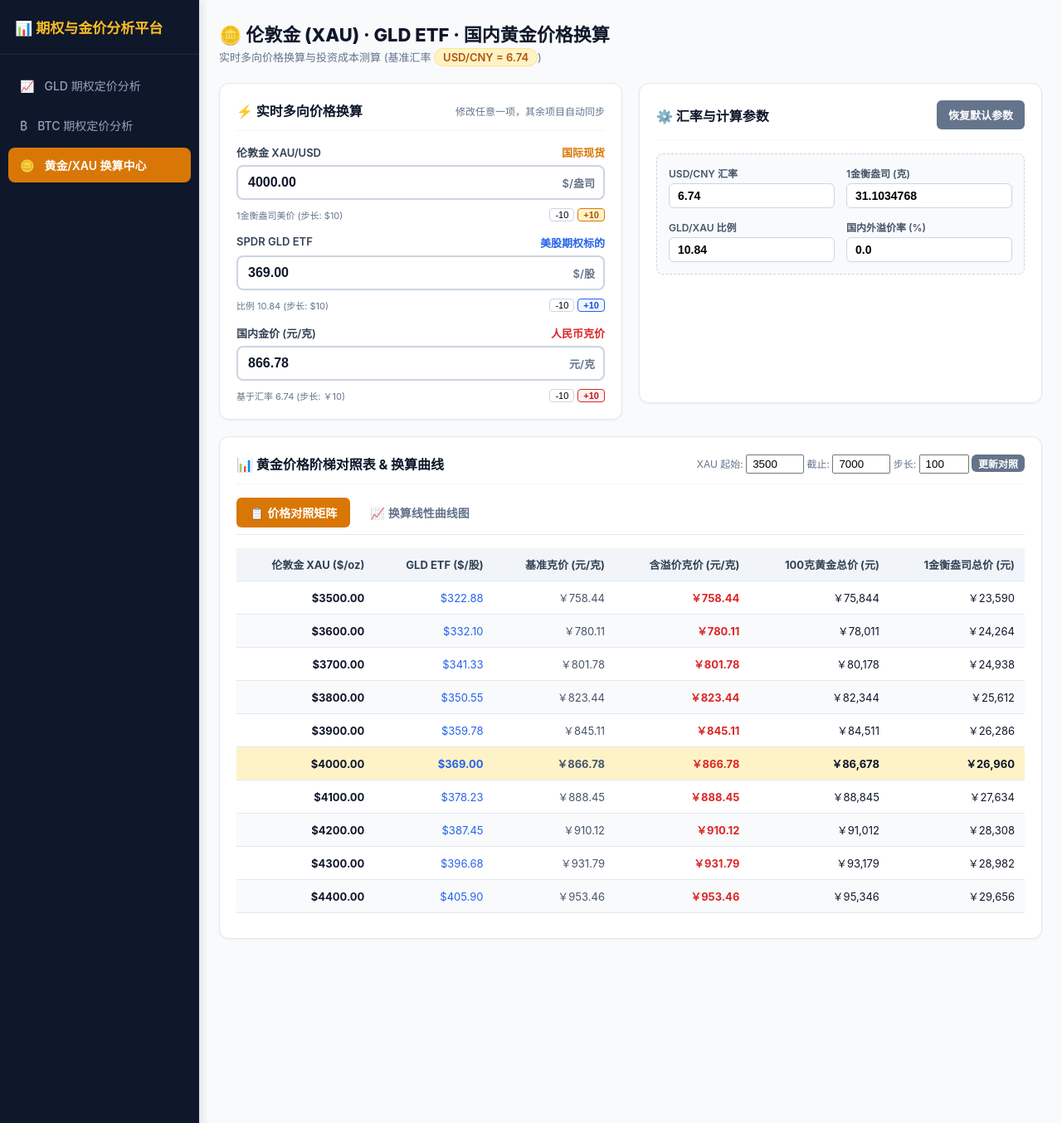
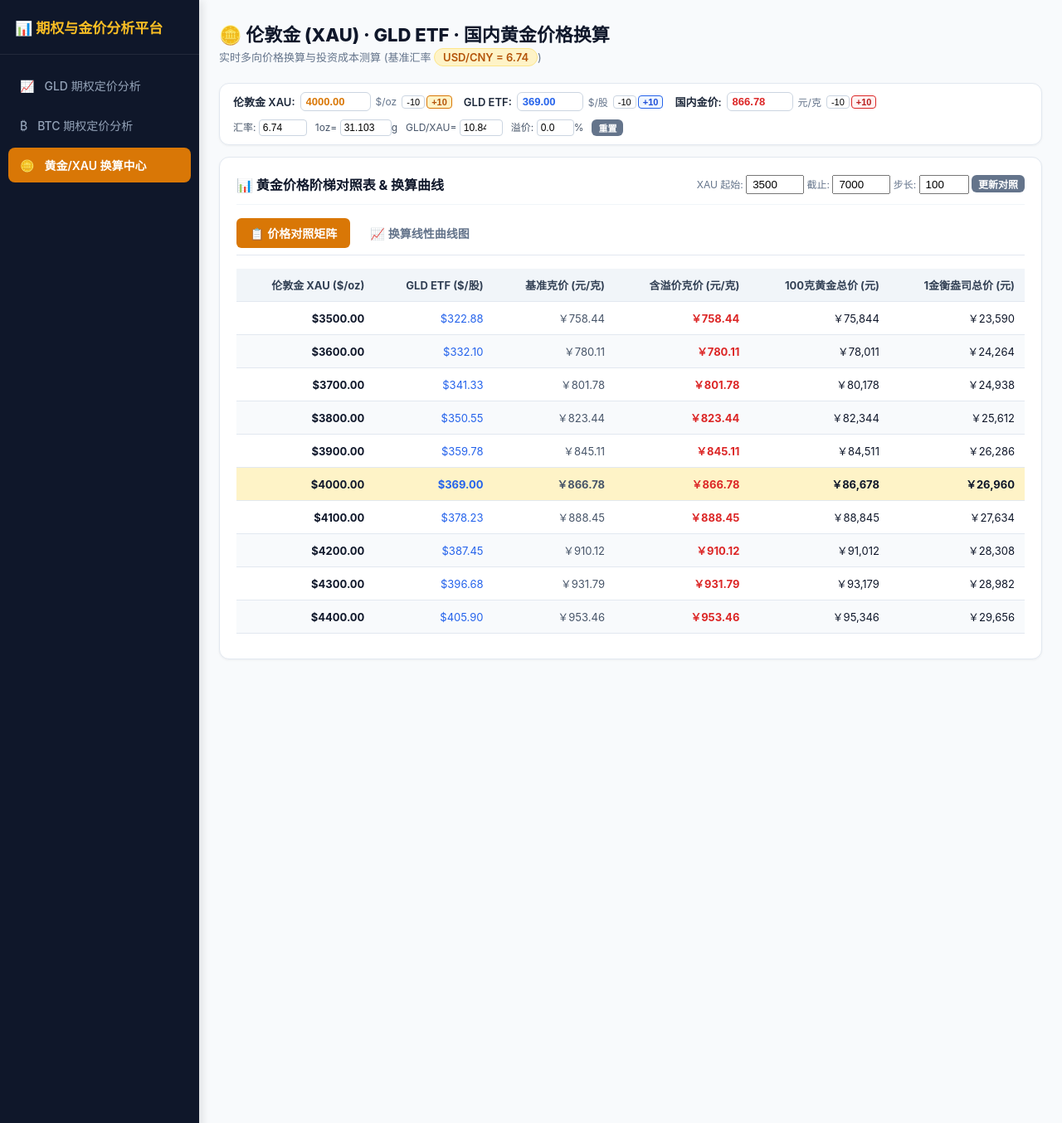
Before and after one commit to woodlyer/optionCal, a Flask app: page /xau in a window 1280 px wide. Shown: the top 1354 px of the page at 83% size. Run offline with Flask 3, Linux system fonts and the light colour scheme; the visitor is signed in with stand-in values (Sample User, id 1); some libraries are stand-ins or nearby versions.

Commit message:
style: 将 gold 页面顶部换算与参数控制合并为单行紧凑控制栏

```diff
--- a/templates/gold.html
+++ b/templates/gold.html
@@ -515,99 +515,52 @@
             </div>
         </div>
 
-        <!-- 换算核心与参数 -->
-        <div class="grid-2">
-            <!-- 实时多向换算器 -->
-            <div class="card">
-                <div class="card-header">
-                    <span class="card-title">⚡ 实时多向价格换算</span>
-                    <span style="font-size: 12px; color: #64748b;">修改任意一项，其余项目自动同步</span>
-                </div>
-
-                <div class="converter-grid">
-                    <!-- XAU 伦敦金 -->
-                    <div class="input-group">
-                        <label for="inputXAU">
-                            <span>伦敦金 XAU/USD</span>
-                            <span style="color: #d97706;">国际现货</span>
-                        </label>
-                        <div class="input-wrapper">
-                            <input type="number" id="inputXAU" class="input-field" step="10" value="4000.00">
-                            <span class="input-unit">$/盎司</span>
-                        </div>
-                        <div class="sub-info" style="display: flex; justify-content: space-between; align-items: center; margin-top: 4px;">
-                            <span>1金衡盎司美价 (步长: $10)</span>
-                            <span style="display: flex; gap: 4px;">
-                                <button type="button" onclick="adjustXau(-10)" style="padding: 1px 6px; font-size: 11px; border: 1px solid #cbd5e1; border-radius: 4px; background: #fff; cursor: pointer;">-10</button>
-                                <button type="button" onclick="adjustXau(10)" style="padding: 1px 6px; font-size: 11px; border: 1px solid #d97706; border-radius: 4px; background: #fef3c7; color: #b45309; font-weight: bold; cursor: pointer;">+10</button>
-                            </span>
+        <!-- 单行紧凑型价格换算与参数控制栏 -->
+        <div class="card" style="padding: 10px 16px; margin-bottom: 14px;">
+            <div style="display: flex; flex-wrap: wrap; align-items: center; justify-content: space-between; gap: 10px 16px;">
+                <!-- 实时换算项 -->
+                <div style="display: flex; flex-wrap: wrap; align-items: center; gap: 14px;">
+                    <!-- 伦敦金 XAU -->
+                    <div style="display: flex; align-items: center; gap: 6px;">
+                        <label for="inputXAU" style="font-weight: 600; font-size: 13px; color: #1e293b; white-space: nowrap;">伦敦金 XAU:</label>
+                        <input type="number" id="inputXAU" step="10" value="4000.00" style="width: 85px; padding: 3px 6px; font-size: 13px; font-weight: 700; color: #d97706; border: 1px solid #cbd5e1; border-radius: 6px;">
+                        <span style="font-size: 12px; color: #64748b;">$/oz</span>
+                        <div style="display: flex; gap: 2px;">
+                            <button type="button" onclick="adjustXau(-10)" style="padding: 1px 5px; font-size: 11px; border: 1px solid #cbd5e1; border-radius: 4px; background: #fff; cursor: pointer;">-10</button>
+                            <button type="button" onclick="adjustXau(10)" style="padding: 1px 5px; font-size: 11px; border: 1px solid #d97706; border-radius: 4px; background: #fef3c7; color: #b45309; font-weight: bold; cursor: pointer;">+10</button>
                         </div>
                     </div>
 
-                    <!-- GLD 黄金ETF -->
-                    <div class="input-group">
-                        <label for="inputGLD">
-                            <span>SPDR GLD ETF</span>
-                            <span style="color: #2563eb;">美股期权标的</span>
-                        </label>
-                        <div class="input-wrapper">
-                            <input type="number" id="inputGLD" class="input-field" step="10" value="368.91">
-                            <span class="input-unit">$/股</span>
-                        </div>
-                        <div class="sub-info" style="display: flex; justify-content: space-between; align-items: center; margin-top: 4px;">
-                            <span>比例 10.84 (步长: $10)</span>
-                            <span style="display: flex; gap: 4px;">
-                                <button type="button" onclick="adjustGld(-10)" style="padding: 1px 6px; font-size: 11px; border: 1px solid #cbd5e1; border-radius: 4px; background: #fff; cursor: pointer;">-10</button>
-                                <button type="button" onclick="adjustGld(10)" style="padding: 1px 6px; font-size: 11px; border: 1px solid #2563eb; border-radius: 4px; background: #eff6ff; color: #1d4ed8; font-weight: bold; cursor: pointer;">+10</button>
-                            </span>
+                    <!-- GLD ETF -->
+                    <div style="display: flex; align-items: center; gap: 6px;">
+                        <label for="inputGLD" style="font-weight: 600; font-size: 13px; color: #1e293b; white-space: nowrap;">GLD ETF:</label>
+                        <input type="number" id="inputGLD" step="10" value="368.91" style="width: 80px; padding: 3px 6px; font-size: 13px; font-weight: 700; color: #2563eb; border: 1px solid #cbd5e1; border-radius: 6px;">
+                        <span style="font-size: 12px; color: #64748b;">$/股</span>
+                        <div style="display: flex; gap: 2px;">
+                            <button type="button" onclick="adjustGld(-10)" style="padding: 1px 5px; font-size: 11px; border: 1px solid #cbd5e1; border-radius: 4px; background: #fff; cursor: pointer;">-10</button>
+                            <button type="button" onclick="adjustGld(10)" style="padding: 1px 5px; font-size: 11px; border: 1px solid #2563eb; border-radius: 4px; background: #eff6ff; color: #1d4ed8; font-weight: bold; cursor: pointer;">+10</button>
                         </div>
                     </div>
 
-                    <!-- 人民币/克 -->
-                    <div class="input-group">
-                        <label for="inputRMBGram">
-                            <span>国内金价 (元/克)</span>
-                            <span style="color: #dc2626;">人民币克价</span>
-                        </label>
-                        <div class="input-wrapper">
-                            <input type="number" id="inputRMBGram" class="input-field" step="10" value="866.78">
-                            <span class="input-unit">元/克</span>
-                        </div>
-                        <div class="sub-info" style="display: flex; justify-content: space-between; align-items: center; margin-top: 4px;">
-                            <span id="rmbGramSubText">基于汇率 6.74 (步长: ￥10)</span>
-                            <span style="display: flex; gap: 4px;">
-                                <button type="button" onclick="adjustRmbGram(-10)" style="padding: 1px 6px; font-size: 11px; border: 1px solid #cbd5e1; border-radius: 4px; background: #fff; cursor: pointer;">-10</button>
-                                <button type="button" onclick="adjustRmbGram(10)" style="padding: 1px 6px; font-size: 11px; border: 1px solid #dc2626; border-radius: 4px; background: #fef2f2; color: #b91c1c; font-weight: bold; cursor: pointer;">+10</button>
-                            </span>
+                    <!-- 国内金价 -->
+                    <div style="display: flex; align-items: center; gap: 6px;">
+                        <label for="inputRMBGram" style="font-weight: 600; font-size: 13px; color: #1e293b; white-space: nowrap;">国内金价:</label>
+                        <input type="number" id="inputRMBGram" step="10" value="866.78" style="width: 80px; padding: 3px 6px; font-size: 13px; font-weight: 700; color: #dc2626; border: 1px solid #cbd5e1; border-radius: 6px;">
+                        <span style="font-size: 12px; color: #64748b;">元/克</span>
+                        <div style="display: flex; gap: 2px;">
+                            <button type="button" onclick="adjustRmbGram(-10)" style="padding: 1px 5px; font-size: 11px; border: 1px solid #cbd5e1; border-radius: 4px; background: #fff; cursor: pointer;">-10</button>
+                            <button type="button" onclick="adjustRmbGram(10)" style="padding: 1px 5px; font-size: 11px; border: 1px solid #dc2626; border-radius: 4px; background: #fef2f2; color: #b91c1c; font-weight: bold; cursor: pointer;">+10</button>
                         </div>
                     </div>
                 </div>
-            </div>
 
-            <!-- 参数设置 -->
-            <div class="card" style="margin-bottom: 20px;">
-                <div class="card-header">
-                    <span class="card-title">⚙️ 汇率与计算参数</span>
-                    <button class="btn-secondary" onclick="resetDefaults()">恢复默认参数</button>
-                </div>
-
-                <div class="params-bar">
-                    <div class="param-item">
-                        <label for="paramRate">USD/CNY 汇率</label>
-                        <input type="number" id="paramRate" step="0.0001" value="6.74">
-                    </div>
-                    <div class="param-item">
-                        <label for="paramOzGram">1金衡盎司 (克)</label>
-                        <input type="number" id="paramOzGram" step="0.0000001" value="31.1034768">
-                    </div>
-                    <div class="param-item">
-                        <label for="paramGLDRatio">GLD/XAU 比例</label>
-                        <input type="number" id="paramGLDRatio" step="0.01" value="10.84">
-                    </div>
-                    <div class="param-item">
-                        <label for="paramPremium">国内外溢价率 (%)</label>
-                        <input type="number" id="paramPremium" step="0.1" value="0.0">
-                    </div>
+                <!-- 汇率与参数右侧精简区 -->
+                <div style="display: flex; align-items: center; gap: 10px; font-size: 12px; color: #475569;">
+                    <span>汇率: <input type="number" id="paramRate" value="6.74" step="0.0001" style="width: 58px; padding: 2px 4px; font-size: 12px; border: 1px solid #cbd5e1; border-radius: 4px;"></span>
+                    <span>1oz= <input type="number" id="paramOzGram" value="31.1035" step="0.0001" style="width: 62px; padding: 2px 4px; font-size: 12px; border: 1px solid #cbd5e1; border-radius: 4px;">g</span>
+                    <span>GLD/XAU= <input type="number" id="paramGLDRatio" value="10.84" step="0.01" style="width: 52px; padding: 2px 4px; font-size: 12px; border: 1px solid #cbd5e1; border-radius: 4px;"></span>
+                    <span>溢价: <input type="number" id="paramPremium" value="0.0" step="0.1" style="width: 45px; padding: 2px 4px; font-size: 12px; border: 1px solid #cbd5e1; border-radius: 4px;">%</span>
+                    <button class="btn-secondary" style="padding: 2px 8px; font-size: 11px;" onclick="resetDefaults()">重置</button>
                 </div>
             </div>
         </div>
@@ -788,7 +741,8 @@
             state.gldRatio = parseFloat(paramGLDRatio.value) || 10.84;
             state.premium = parseFloat(paramPremium.value) || 0.0;
 
-            document.getElementById('rmbGramSubText').innerText = `基于汇率 ${state.rate} (步长: ￥10)`;
+            const subText = document.getElementById('rmbGramSubText');
+            if (subText) subText.innerText = `基于汇率 ${state.rate} (步长: ￥10)`;
             updateCalculationsFromXAU();
         }
 
```
